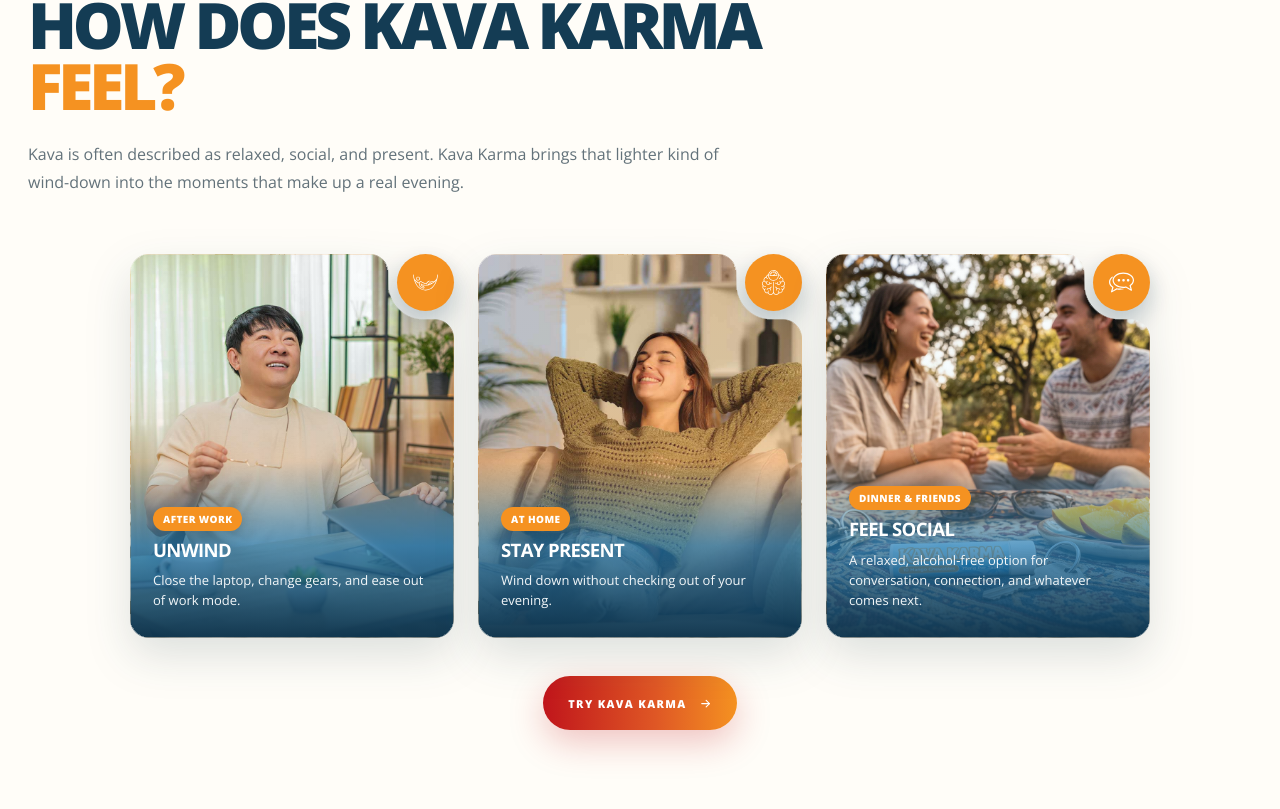
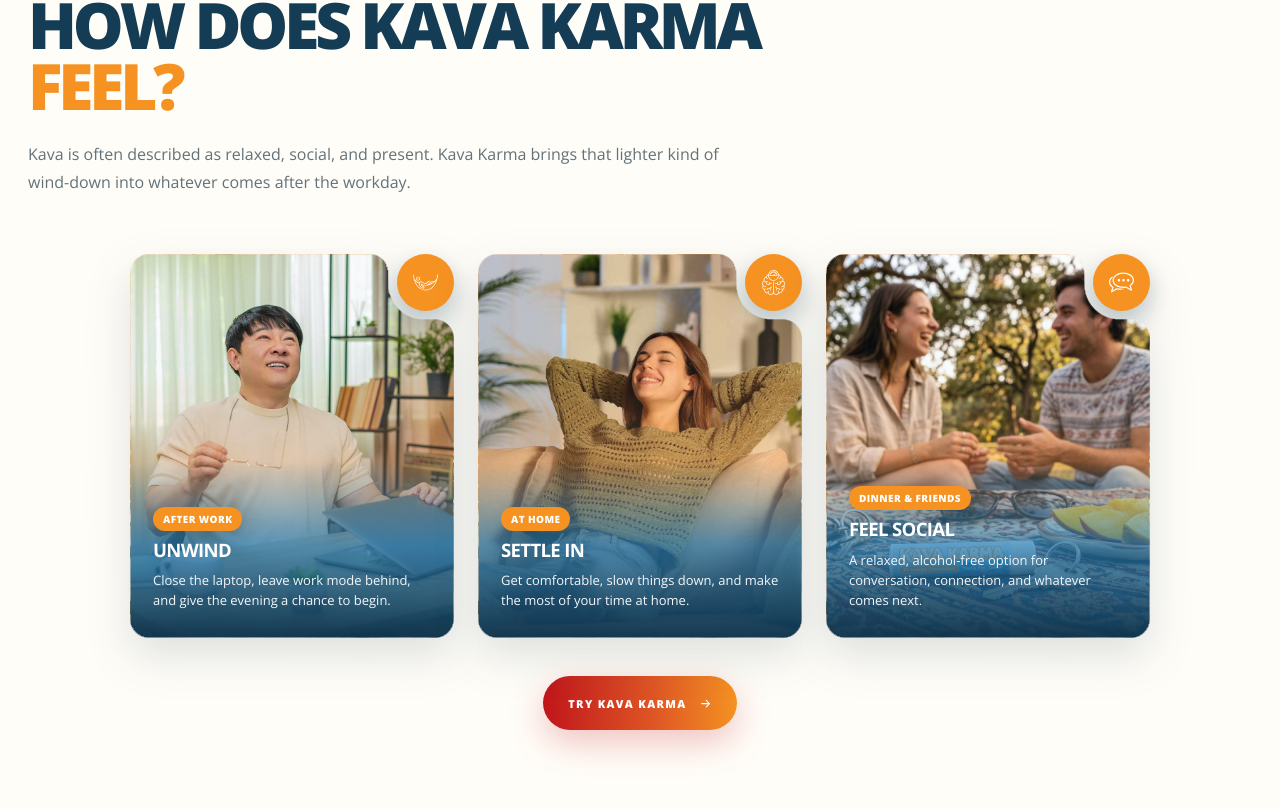
Before and after one commit to Paul-RB55/kavakarma, a React (Vite) app: page / in a window 1280 px wide. Shown: the part 1011-1820 px from the top of the page. Built offline with nearby package versions, Linux system fonts and the light colour scheme; a web font is replaced by a local one.

Commit message:
Update App.tsx

```diff
--- a/src/App.tsx
+++ b/src/App.tsx
@@ -77,15 +77,15 @@ const feelings = [
   {
     occasion: "After work",
     title: "Unwind",
-    copy: "Close the laptop, change gears, and ease out of work mode.",
+    copy: "Close the laptop, leave work mode behind, and give the evening a chance to begin.",
     image: "/Daysoftens_Cardimage.jpg",
     icon: "/Daysofticon.svg",
     position: "center",
   },
   {
     occasion: "At home",
-    title: "Stay present",
-    copy: "Wind down without checking out of your evening.",
+    title: "Settle In",
+    copy: "Get comfortable, slow things down, and make the most of your time at home.",
     image: "/staypresent_Cardimage.jpg",
     icon: "/StayPresent.svg",
     position: "center",
@@ -141,7 +141,6 @@ function HomeCheckoutPanel() {
     <div className="home-checkout">
       <div className="pdp-selection-heading">
         <span>Choose your size</span>
-        <b>{selected.count} tablets</b>
       </div>
       <div className="pdp-variants" role="radiogroup" aria-label="Choose tablet count">
         {PRODUCT_VARIANTS.map((variant) => (
@@ -263,7 +262,7 @@ function Home() {
             <p className="eyebrow"><span /> Made for real evenings</p>
             <h2>How does Kava Karma<br /><em>feel?</em></h2>
             <p className="story-heading__body">
-              Kava is often described as relaxed, social, and present. Kava Karma brings that lighter kind of wind-down into the moments that make up a real evening.
+              Kava is often described as relaxed, social, and present. Kava Karma brings that lighter kind of wind-down into whatever comes after the workday.
             </p>
           </div>
           <div className="lifestyle-grid">
@@ -321,7 +320,7 @@ function Home() {
               <HomeCheckoutPanel />
               <ul className="check-list">
                 <li><Icon name="check" />75mg noble kava root extract per tablet</li>
-                <li><Icon name="check" />Seven &amp; Alcohol Free</li>
+                <li><Icon name="check" />Natural Alcohol Alternative</li>
                 <li><Icon name="check" />Made in a GMP-certified U.S. facility</li>
               </ul>
               <p className="guarantee">30-day money-back guarantee</p>
@@ -351,9 +350,9 @@ function Home() {
             <h2>Keep the night<br /><em>Skip the drink</em></h2>
             <p>You do not have to swear off alcohol to want another option sometimes. Kava Karma fits the nights when you want to unwind or be social without making a drink the center of the evening.</p>
             <ul>
-              <li><span>◎</span><div><b>A lighter kind of social</b><p>Kava has a long tradition around conversation and community. People commonly describe the experience as relaxed, open, and present.</p></div></li>
-              <li><span>☼</span><div><b>The evening stays yours</b><p>Reach for it after work, with friends, or during a quiet night at home.</p></div></li>
-              <li><span>✦</span><div><b>No big declaration</b><p>No cocktail to mix and no lifestyle change to announce. Just another alcohol-free option when it suits you.</p></div></li>
+              <li><span>◎</span><div><b>Keep The Wind-Down Ritual</b><p>Something intentional to reach for when you are ready to shift out of work mode and into your evening.</p></div></li>
+              <li><span>☼</span><div><b>Rooted In Tradition</b><p>Kava has long been shared across South Pacific communities around conversation, gathering, and connection.</p></div></li>
+              <li><span>✦</span><div><b>Zero Alcohol. Still a Moment</b><p>No cocktail to mix and no lifestyle change to announce. Just another alcohol-free option when it suits you.</p></div></li>
             </ul>
             <ShopLink>Shop Kava Karma <Icon name="arrow" /></ShopLink>
           </div>
@@ -490,7 +489,6 @@ function ProductPage() {
 
             <div className="pdp-selection-heading">
               <span>Choose your size</span>
-              <b>{selected.count} tablets</b>
             </div>
             <div className="pdp-variants" role="radiogroup" aria-label="Choose tablet count">
               {PRODUCT_VARIANTS.map((variant) => (
```
